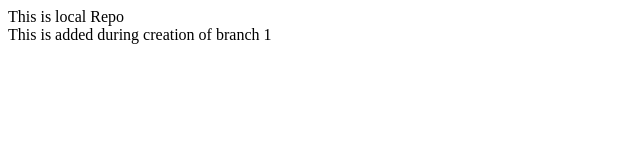
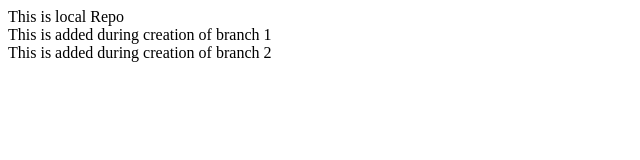
Before and after one commit to Ramakantvats/LocalRepo, a plain HTML site: page index.html in a window 1280 px wide. Shown: the whole page, without its empty margins (0-640 px from the left). Drawn offline with Linux system fonts and the light colour scheme.

Commit message:
Added branch 2

```diff
--- a/index.html
+++ b/index.html
@@ -8,5 +8,6 @@
 <body>
     <div class="LocalRepo">This is local Repo</div>
     <div class="newbranch1">This is added during creation of branch 1</div>
+    <div class="newbranch2">This is added during creation of branch 2</div>
 </body>
 </html>
```
